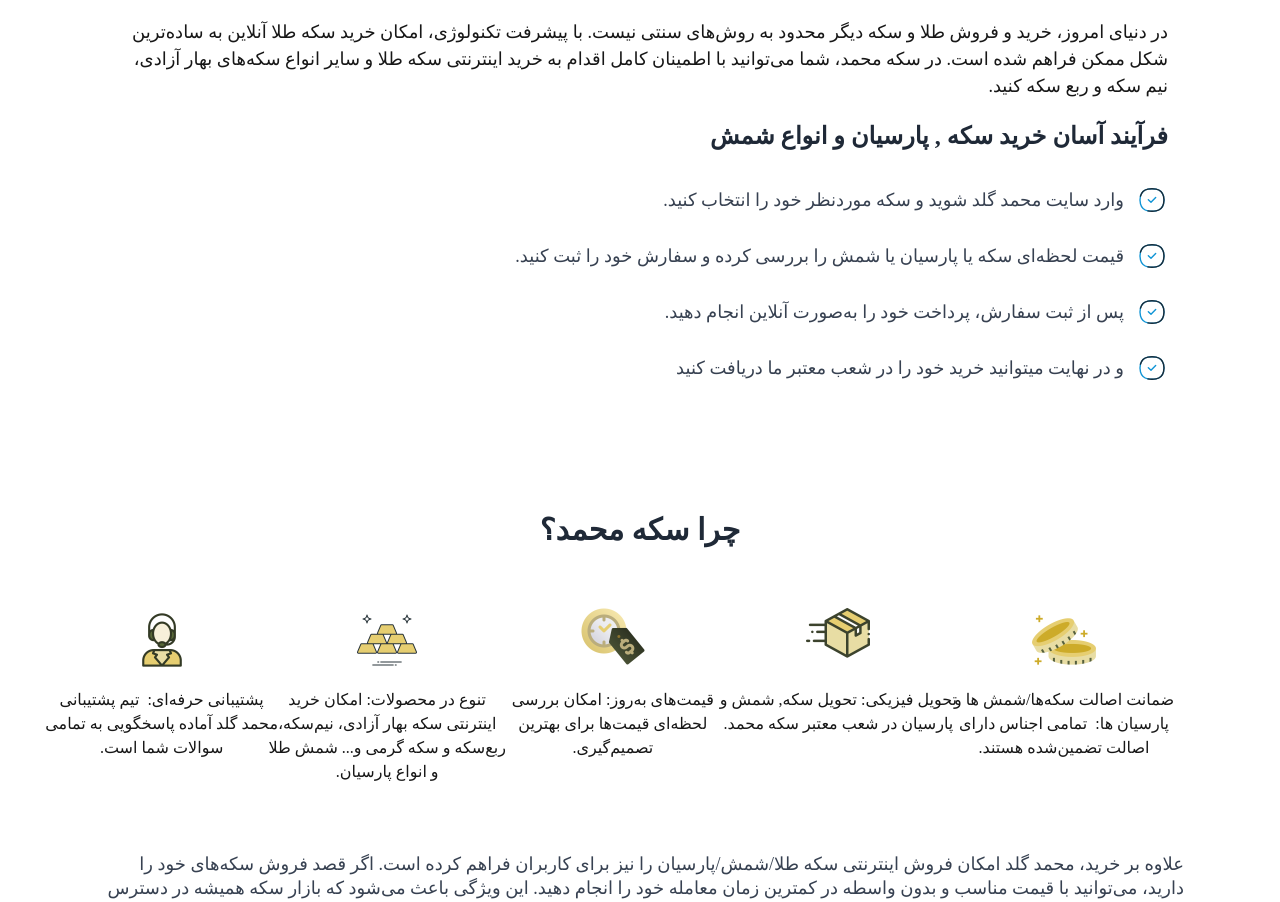
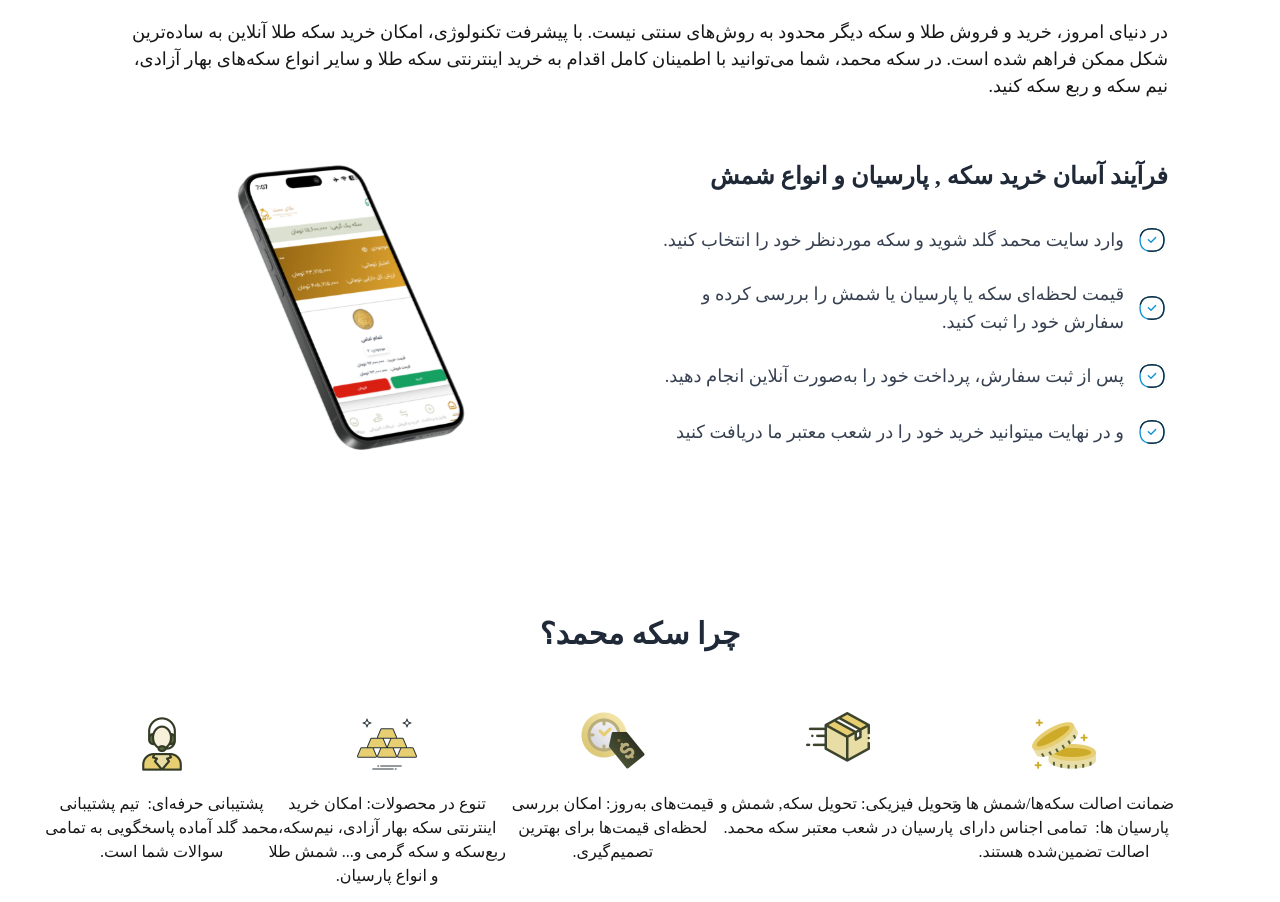
Before and after one commit to goldinex/mohammadcoin-website-frontend, a Next.js app: page / in a window 1280 px wide. Shown: the part 1680-2582 px from the top of the page. Built offline with nearby package versions, Linux system fonts and the light colour scheme; no server answers.

Commit message:
Update: Check svg desktop

```diff
--- a/components/reusable/Guid.tsx
+++ b/components/reusable/Guid.tsx
@@ -19,7 +19,7 @@
         کنید.
       </p>
       <div className=' flex flex-col md:flex-row items-center gap-12 px-4 lg:px-28'>
-        <div className='w-full'>
+        <div className='w-[55%]'>
           <h2 className='text-[13px] lg:text-2xl md:text-3xl font-bold text-gray-800 mb-8 text-right'>
             فرآیند آسان خرید سکه , پارسیان و انواع شمش{' '}
           </h2>
@@ -34,7 +34,7 @@
           </ul>
         </div>
 
-        <div className='flex-1  justify-center hidden lg:flex'>
+        <div className=' justify-center hidden lg:flex'>
           <Image
             src='/img/iPhone.svg'
             alt='موکاپ موبایل'
```
